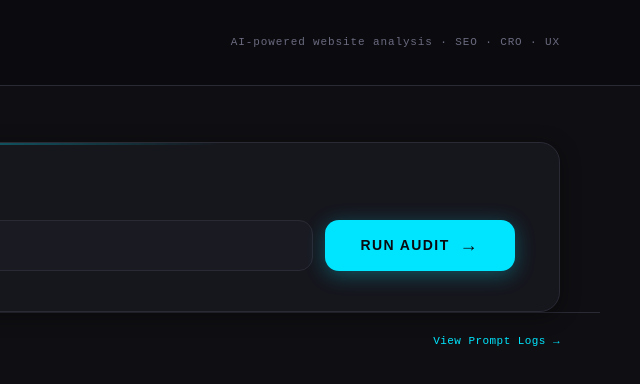
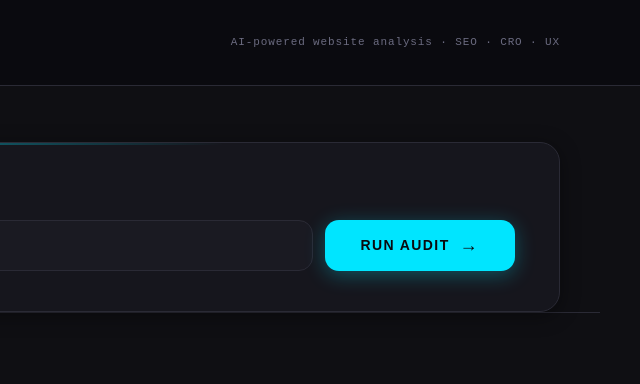
Before and after one commit to senirudilmith4/AI-Web-Auditor, a plain HTML site: page interface/index.html in a window 1280 px wide. Shown: the full height of the page, 640-1280 px from the left. Drawn offline with Linux system fonts and the light colour scheme; files that its build step writes are made by us from their sources; files whose address does not match are found by name; a web font is replaced by a local one.

Commit message:
Prompt logs link removed

```diff
--- a/interface/index.html
+++ b/interface/index.html
@@ -3,7 +3,7 @@
 <head>
   <meta charset="UTF-8" />
   <meta name="viewport" content="width=device-width, initial-scale=1.0"/>
-  <title>SiteScope — AI Website Analyzer</title>
+  <title>SiteScope AI</title>
   <link rel="stylesheet" href="/static/style.css" />
   <link rel="preconnect" href="https://fonts.googleapis.com">
   <link href="https://fonts.googleapis.com/css2?family=Syne:wght@400;600;700;800&family=DM+Mono:wght@300;400;500&display=swap" rel="stylesheet">
@@ -169,7 +169,6 @@
   </main>
   <footer class="footer">
     <span>PageAudit · Powered by Gemini 2.5 Flash</span>
-    <a href="http://localhost:8000/logs" target="_blank" class="logs-link">View Prompt Logs →</a>
   </footer>
 
   <script src="/static/app.js"></script>
```
Also changed, not shown: interface/style.css (+10 -10 lines).
